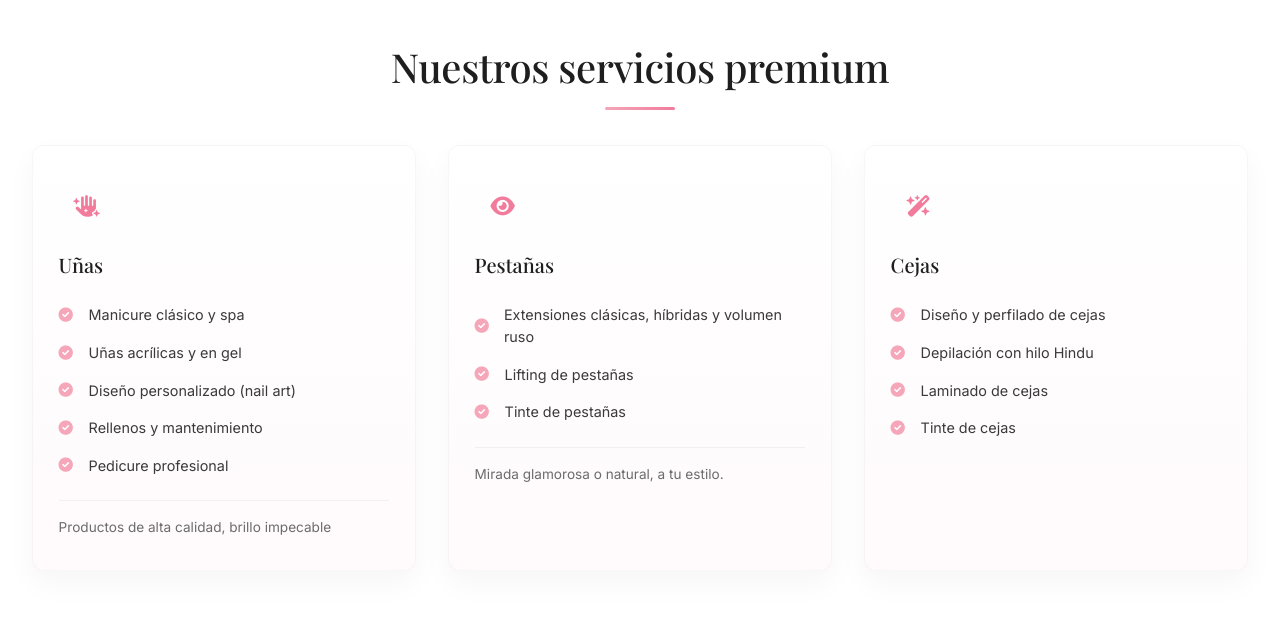
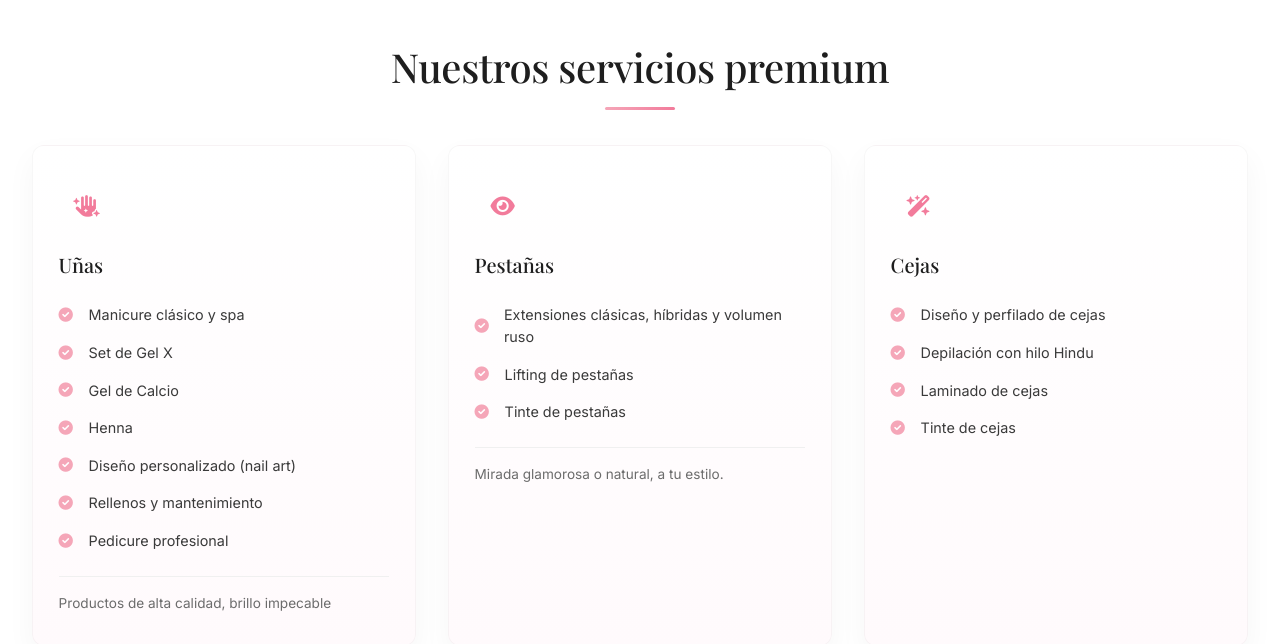
Before and after one commit to Yosyer21/Alison-unas, a website: page html/index.html in a window 1280 px wide. Shown: the part 783-1427 px from the top of the page. Drawn offline with nearby package versions, Linux system fonts and the light colour scheme; a web font is replaced by a local one.

Commit message:
Update nail services options

```diff
--- a/html/index.html
+++ b/html/index.html
@@ -64,7 +64,9 @@
           <h3>Uñas</h3>
           <ul>
             <li><i class="fas fa-check-circle"></i> Manicure clásico y spa</li>
-            <li><i class="fas fa-check-circle"></i> Uñas acrílicas y en gel</li>
+            <li><i class="fas fa-check-circle"></i> Set de Gel X</li>
+            <li><i class="fas fa-check-circle"></i> Gel de Calcio</li>
+            <li><i class="fas fa-check-circle"></i> Henna</li>
             <li><i class="fas fa-check-circle"></i> Diseño personalizado (nail art)</li>
             <li><i class="fas fa-check-circle"></i> Rellenos y mantenimiento</li>
             <li><i class="fas fa-check-circle"></i> Pedicure profesional</li>
@@ -187,7 +189,9 @@
         <select id="servicioSelect" required>
           <option value="">Selecciona servicio</option>
           <option>Manicure clásico/spa</option>
-          <option>Uñas acrílicas o gel</option>
+          <option>Set de Gel X</option>
+          <option>Gel de Calcio</option>
+          <option>Henna</option>
           <option>Nail art personalizado</option>
           <option>Pedicure profesional</option>
           <option>Extensiones de pestañas</option>
```
